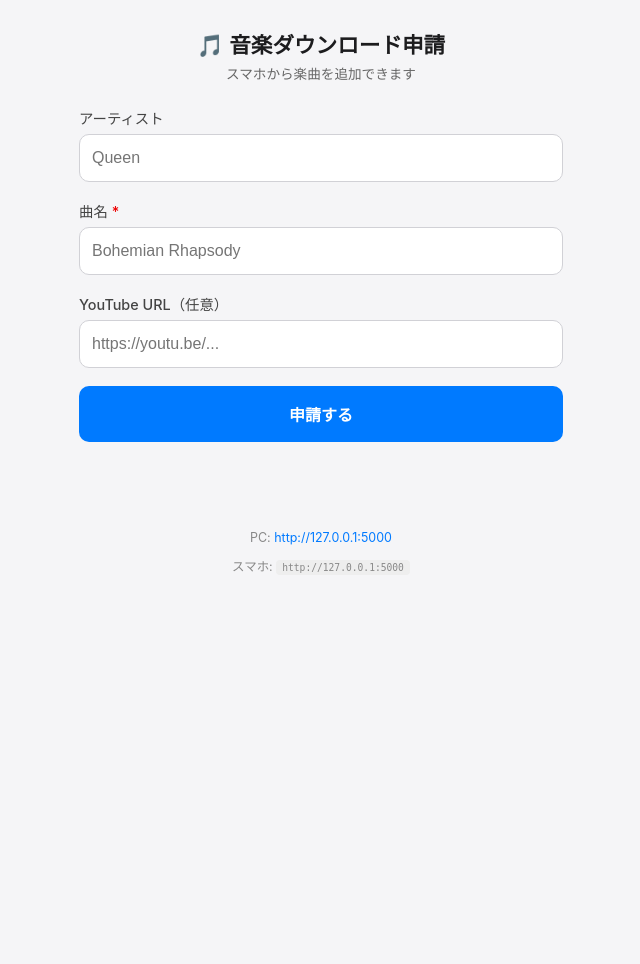
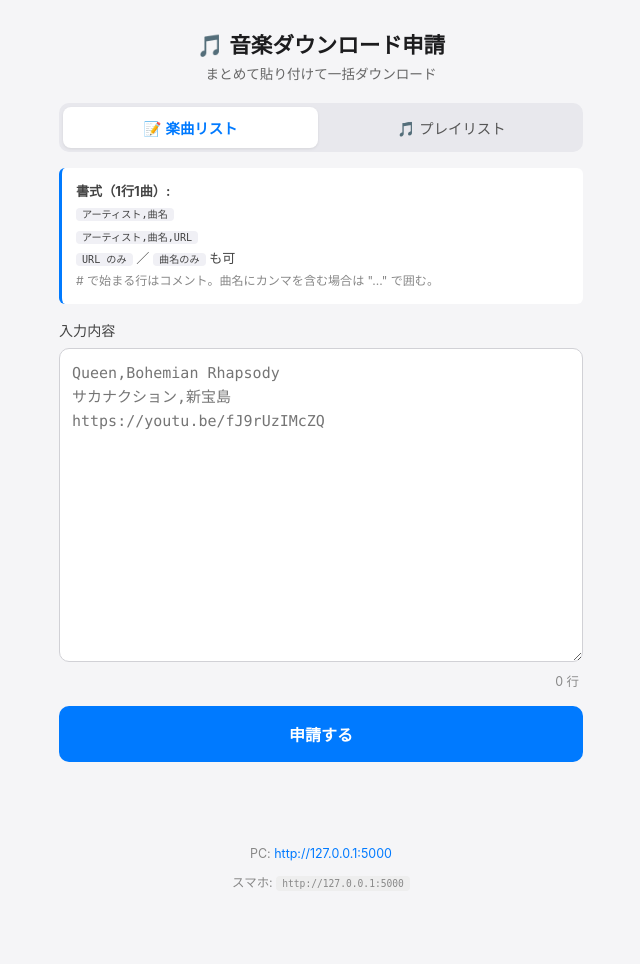
Before and after one commit to g206rgbitoodesu/YoutubeDownload, a Flask app: page / in a window 1280 px wide. Shown: the whole page, without its empty margins (319-959 px from the left). Before the commit the page ends 573 px from the top, so only its background shows below. Run offline with Flask 3, Linux system fonts and the light colour scheme; parts of the project's set-up code (start-up, migrations or seed data) failed here and were passed over.

Commit message:
Add bulk input and playlist mode to web UI

```diff
--- a/webapp/static/style.css
+++ b/webapp/static/style.css
@@ -9,12 +9,12 @@ body {
 }
 
 main {
-  max-width: 520px;
+  max-width: 560px;
   margin: 0 auto;
   padding: 20px 18px 60px;
 }
 
-header { text-align: center; margin-bottom: 24px; }
+header { text-align: center; margin-bottom: 20px; }
 
 h1 {
   font-size: 1.35em;
@@ -24,34 +24,96 @@ h1 {
 
 .sub { color: #666; font-size: 0.85em; margin: 0; }
 
-form { margin-bottom: 20px; }
+/* --- タブ --- */
+.tabs {
+  display: flex;
+  gap: 6px;
+  margin-bottom: 16px;
+  background: #e8e8ed;
+  padding: 4px;
+  border-radius: 10px;
+}
 
+.tab {
+  flex: 1;
+  padding: 10px 8px;
+  font-size: 0.9em;
+  font-weight: 500;
+  background: transparent;
+  color: #555;
+  border: none;
+  border-radius: 8px;
+  cursor: pointer;
+  transition: all .15s;
+}
+
+.tab.active {
+  background: #fff;
+  color: #007aff;
+  box-shadow: 0 1px 3px rgba(0,0,0,0.08);
+  font-weight: 600;
+}
+
+/* --- ヒント --- */
+.hint {
+  background: #fff;
+  border-left: 3px solid #007aff;
+  padding: 12px 14px;
+  border-radius: 6px;
+  font-size: 0.82em;
+  color: #444;
+  margin-bottom: 16px;
+  line-height: 1.7;
+}
+
+.hint.hidden { display: none; }
+
+.hint code {
+  background: #f0f0f5;
+  padding: 1px 6px;
+  border-radius: 4px;
+  font-size: 0.95em;
+}
+
+.hint .muted { color: #888; font-size: 0.92em; }
+
+/* --- フォーム --- */
 label {
   display: block;
-  margin-bottom: 18px;
-  font-size: 0.9em;
+  margin-bottom: 8px;
+  font-size: 0.88em;
   color: #444;
   font-weight: 500;
 }
 
-input {
+textarea {
   width: 100%;
-  padding: 14px 12px;
-  margin-top: 6px;
-  font-size: 16px;   /* iOSでズームしないよう16px以上 */
+  padding: 12px;
+  font-size: 15px;
+  font-family: ui-monospace, "SF Mono", Menlo, Consolas, monospace;
   border: 1px solid #d1d1d6;
   border-radius: 10px;
   background: #fff;
+  resize: vertical;
+  min-height: 200px;
+  line-height: 1.6;
   transition: border-color .15s;
 }
 
-input:focus {
+textarea:focus {
   outline: none;
   border-color: #007aff;
   box-shadow: 0 0 0 3px rgba(0,122,255,0.15);
 }
 
-button {
+.counter {
+  text-align: right;
+  font-size: 0.78em;
+  color: #888;
+  margin: 6px 4px 16px;
+}
+
+button[type="submit"] {
   width: 100%;
   padding: 16px;
   font-size: 1em;
@@ -64,13 +126,11 @@ button {
   transition: background .15s, transform .05s;
 }
 
-button:active { background: #0056b3; transform: scale(0.99); }
-button:disabled { background: #999; cursor: wait; }
-
-.req { color: #e00; }
+button[type="submit"]:active { background: #0056b3; transform: scale(0.99); }
+button[type="submit"]:disabled { background: #999; cursor: wait; }
 
 #result {
-  margin-top: 8px;
+  margin-top: 16px;
   padding: 14px;
   border-radius: 10px;
   text-align: center;
@@ -82,6 +142,7 @@ button:disabled { background: #999; cursor: wait; }
 #result.ok { background: #d4edda; color: #155724; }
 #result.ng { background: #f8d7da; color: #721c24; }
 
+/* --- ステータス --- */
 #status-box {
   margin-top: 24px;
   padding: 16px;
@@ -99,10 +160,11 @@ button:disabled { background: #999; cursor: wait; }
 }
 
 #status-line {
-  font-size: 0.9em;
+  font-size: 0.88em;
   color: #007aff;
   margin-bottom: 12px;
   font-weight: 500;
+  word-break: break-word;
 }
 
 #status-log {
@@ -113,7 +175,7 @@ button:disabled { background: #999; cursor: wait; }
   border-radius: 8px;
   font-size: 0.72em;
   line-height: 1.5;
-  max-height: 200px;
+  max-height: 220px;
   overflow-y: auto;
   white-space: pre-wrap;
   word-break: break-all;
--- a/webapp/templates/index.html
+++ b/webapp/templates/index.html
@@ -11,24 +11,40 @@
 <main>
   <header>
     <h1>🎵 音楽ダウンロード申請</h1>
-    <p class="sub">スマホから楽曲を追加できます</p>
+    <p class="sub">まとめて貼り付けて一括ダウンロード</p>
   </header>
 
+  <!-- モード切り替えタブ -->
+  <div class="tabs" role="tablist">
+    <button class="tab active" data-mode="csv" role="tab">📝 楽曲リスト</button>
+    <button class="tab" data-mode="playlist" role="tab">🎵 プレイリスト</button>
+  </div>
+
   <form id="form">
-    <label>
-      アーティスト
-      <input type="text" name="artist" placeholder="Queen" autocomplete="off" autocapitalize="off">
-    </label>
+    <input type="hidden" name="mode" id="modeInput" value="csv">
 
-    <label>
-      曲名 <span class="req">*</span>
-      <input type="text" name="title" placeholder="Bohemian Rhapsody" required autocomplete="off" autocapitalize="off">
-    </label>
+    <!-- CSV モード説明 -->
+    <div class="hint" id="hint-csv">
+      <strong>書式（1行1曲）:</strong><br>
+      <code>アーティスト,曲名</code><br>
+      <code>アーティスト,曲名,URL</code><br>
+      <code>URL のみ</code> ／ <code>曲名のみ</code> も可<br>
+      <span class="muted"># で始まる行はコメント。曲名にカンマを含む場合は "..." で囲む。</span>
+    </div>
 
-    <label>
-      YouTube URL（任意）
-      <input type="url" name="url" placeholder="https://youtu.be/..." autocomplete="off" autocapitalize="off" inputmode="url">
-    </label>
+    <!-- プレイリストモード説明 -->
+    <div class="hint hidden" id="hint-playlist">
+      <strong>書式（1行1URL）:</strong><br>
+      <code>https://www.youtube.com/playlist?list=...</code><br>
+      <span class="muted"># で始まる行はコメント。</span>
+    </div>
+
+    <label for="body">入力内容</label>
+    <textarea id="body" name="body" rows="12"
+      placeholder="Queen,Bohemian Rhapsody&#10;サカナクション,新宝島&#10;https://youtu.be/fJ9rUzIMcZQ"
+      autocomplete="off" autocapitalize="off" spellcheck="false"></textarea>
+
+    <div class="counter"><span id="lineCount">0</span> 行</div>
 
     <button type="submit" id="btn">申請する</button>
   </form>
@@ -48,17 +64,62 @@
 </main>
 
 <script>
-const form    = document.getElementById("form");
-const btn     = document.getElementById("btn");
-const result  = document.getElementById("result");
+const form      = document.getElementById("form");
+const btn       = document.getElementById("btn");
+const bodyEl    = document.getElementById("body");
+const modeInput = document.getElementById("modeInput");
+const tabs      = document.querySelectorAll(".tab");
+const hintCsv   = document.getElementById("hint-csv");
+const hintPl    = document.getElementById("hint-playlist");
+const result    = document.getElementById("result");
 const statusBox = document.getElementById("status-box");
 const statusLine = document.getElementById("status-line");
 const statusLog  = document.getElementById("status-log");
+const lineCount  = document.getElementById("lineCount");
 
 let pollTimer = null;
 
+// --- タブ切り替え ---
+tabs.forEach(tab => {
+  tab.addEventListener("click", () => {
+    tabs.forEach(t => t.classList.remove("active"));
+    tab.classList.add("active");
+    const mode = tab.dataset.mode;
+    modeInput.value = mode;
+
+    if (mode === "csv") {
+      hintCsv.classList.remove("hidden");
+      hintPl.classList.add("hidden");
+      bodyEl.placeholder = "Queen,Bohemian Rhapsody\nサカナクション,新宝島\nhttps://youtu.be/fJ9rUzIMcZQ";
+    } else {
+      hintCsv.classList.add("hidden");
+      hintPl.classList.remove("hidden");
+      bodyEl.placeholder = "https://www.youtube.com/playlist?list=PLxxxxxxxx";
+    }
+    updateLineCount();
+  });
+});
+
+// --- 行数カウント ---
+function updateLineCount() {
+  const lines = bodyEl.value
+    .split("\n")
+    .map(l => l.trim())
+    .filter(l => l && !l.startsWith("#"));
+  lineCount.textContent = lines.length;
+}
+bodyEl.addEventListener("input", updateLineCount);
+
+// --- 送信 ---
 form.addEventListener("submit", async (e) => {
   e.preventDefault();
+
+  if (!bodyEl.value.trim()) {
+    result.textContent = "❌ 入力が空です";
+    result.className = "ng";
+    return;
+  }
+
   btn.disabled = true;
   btn.textContent = "送信中...";
   result.textContent = "";
@@ -72,7 +133,8 @@ form.addEventListener("submit", async (e) => {
     if (data.ok) {
       result.textContent = "✅ " + data.msg;
       result.className = "ok";
-      form.reset();
+      bodyEl.value = "";
+      updateLineCount();
       startPolling();
     } else {
       result.textContent = "❌ " + data.msg;
@@ -87,6 +149,7 @@ form.addEventListener("submit", async (e) => {
   }
 });
 
+// --- 進捗ポーリング ---
 function startPolling() {
   statusBox.classList.remove("hidden");
   if (pollTimer) clearInterval(pollTimer);
@@ -100,7 +163,11 @@ async function pollStatus() {
     const s = await res.json();
 
     const emoji = { idle: "⏸", running: "⏳", done: "✅", failed: "❌" }[s.status] || "❔";
-    statusLine.textContent = `${emoji} ${s.status}${s.started_at ? " (開始: " + s.started_at + ")" : ""}`;
+    const modeLabel = { csv: "楽曲リスト", playlist: "プレイリスト" }[s.mode] || "";
+    statusLine.textContent =
+      `${emoji} ${s.status}  ${modeLabel ? "[" + modeLabel + "]" : ""}` +
+      `${s.count ? "  " + s.count + " 件" : ""}` +
+      `${s.started_at ? "  開始: " + s.started_at : ""}`;
 
     if (s.log_tail && s.log_tail.length) {
       statusLog.textContent = s.log_tail.join("\n");
@@ -115,9 +182,11 @@ async function pollStatus() {
       }
     }
   } catch (err) {
-    // 無視（次回ポーリングで回復）
+    // 次回ポーリングで回復
   }
 }
+
+updateLineCount();
 </script>
 </body>
 </html>
```
